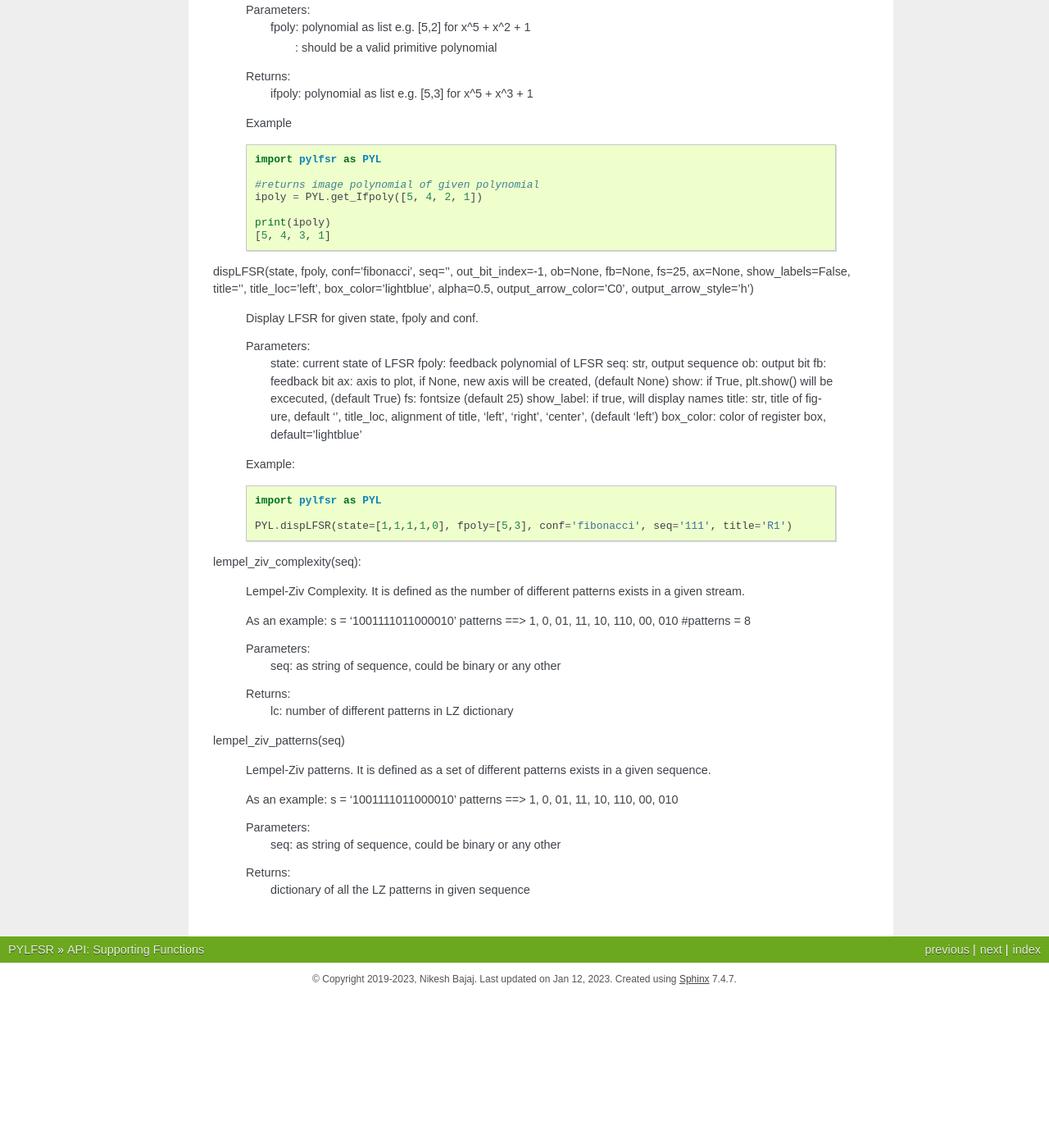
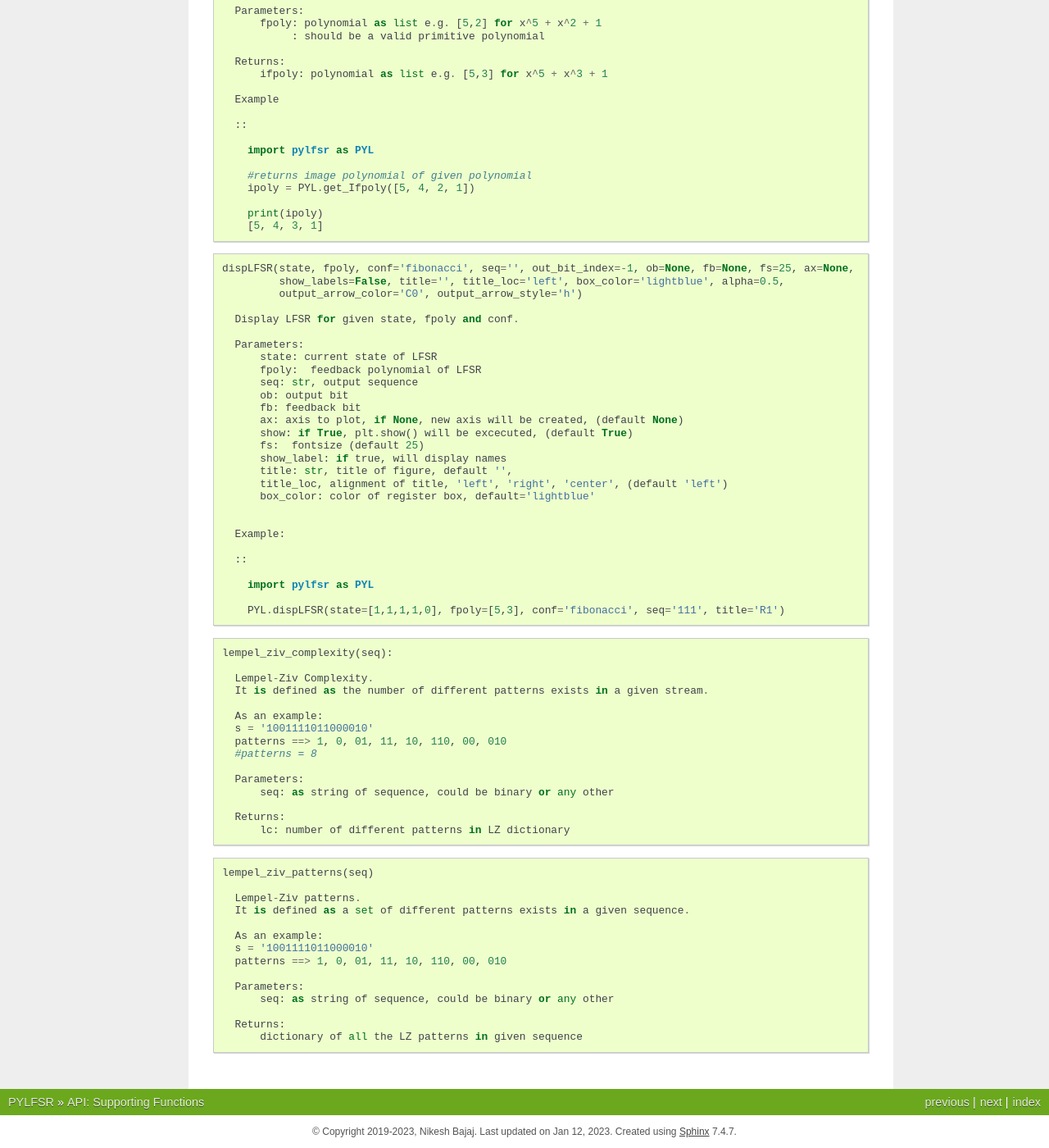
Before and after one commit to Nikeshbajaj/pylfsr, a Sphinx documentation site: the page built from docs/source/api_fun.rst, in a window 1280 px wide and 1400 px high, scrolled down 650 px. Shown: the whole window at 82% size. Built offline with Sphinx 7.4.7, drawn with Linux system fonts in a browser that asks for light colours; the version number could not be read and is left out; before the commit the page ends 1864 px from its top, so only the background shows below that; some of the changed text lies outside the part shown.

Commit message:
Update api_fun.rst

```diff
--- a/docs/source/api_fun.rst
+++ b/docs/source/api_fun.rst
@@ -5,8 +5,9 @@
 
 
 
+::
 
-get_fpolyList(m=None):
+  get_fpolyList(m=None):
 
     Get the list of primitive polynomials as feedback polynomials for m-bit LFSR.
     Only half list of primary primitive polynomials are retuned, not the full list (half list), since for each primary primitive polynomial
@@ -33,8 +34,9 @@
       [[5, 2], [5, 4, 2, 1], [5, 4, 3, 2]]
 
 
+::
 
-get_Ifpoly(fpoly)
+  get_Ifpoly(fpoly)
 
     Get image of feebback polynomial
     Get the image of primitive polynomial
@@ -59,8 +61,11 @@
       [5, 4, 3, 1]
 
 
+::
 
-dispLFSR(state, fpoly, conf='fibonacci', seq='', out_bit_index=-1, ob=None, fb=None, fs=25, ax=None, show_labels=False, title='', title_loc='left', box_color='lightblue', alpha=0.5, output_arrow_color='C0', output_arrow_style='h')
+  dispLFSR(state, fpoly, conf='fibonacci', seq='', out_bit_index=-1, ob=None, fb=None, fs=25, ax=None,
+           show_labels=False, title='', title_loc='left', box_color='lightblue', alpha=0.5,
+           output_arrow_color='C0', output_arrow_style='h')
 
     Display LFSR for given state, fpoly and conf.
 
@@ -88,8 +93,9 @@
       PYL.dispLFSR(state=[1,1,1,1,0], fpoly=[5,3], conf='fibonacci', seq='111', title='R1')
 
 
+::
 
-lempel_ziv_complexity(seq):
+  lempel_ziv_complexity(seq):
 
     Lempel-Ziv Complexity.
     It is defined as the number of different patterns exists in a given stream.
@@ -107,7 +113,9 @@
 
 
 
-lempel_ziv_patterns(seq)
+::
+
+  lempel_ziv_patterns(seq)
 
     Lempel-Ziv patterns.
     It is defined as a set of different patterns exists in a given sequence.
```
